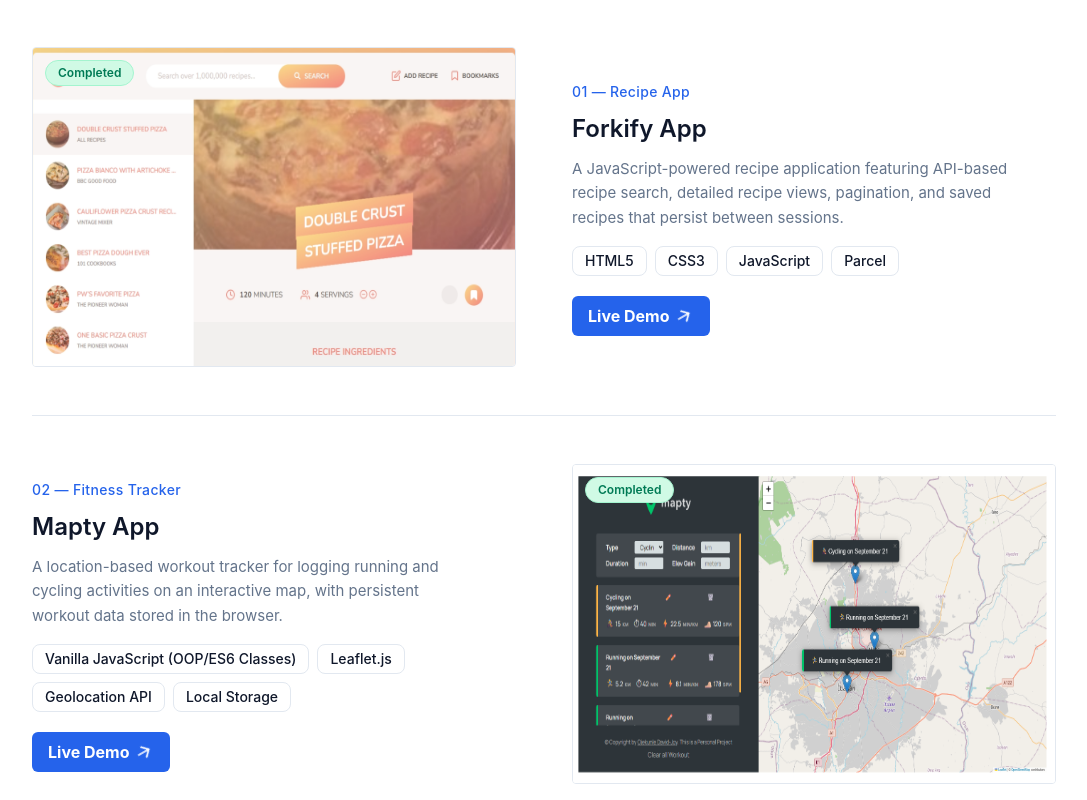
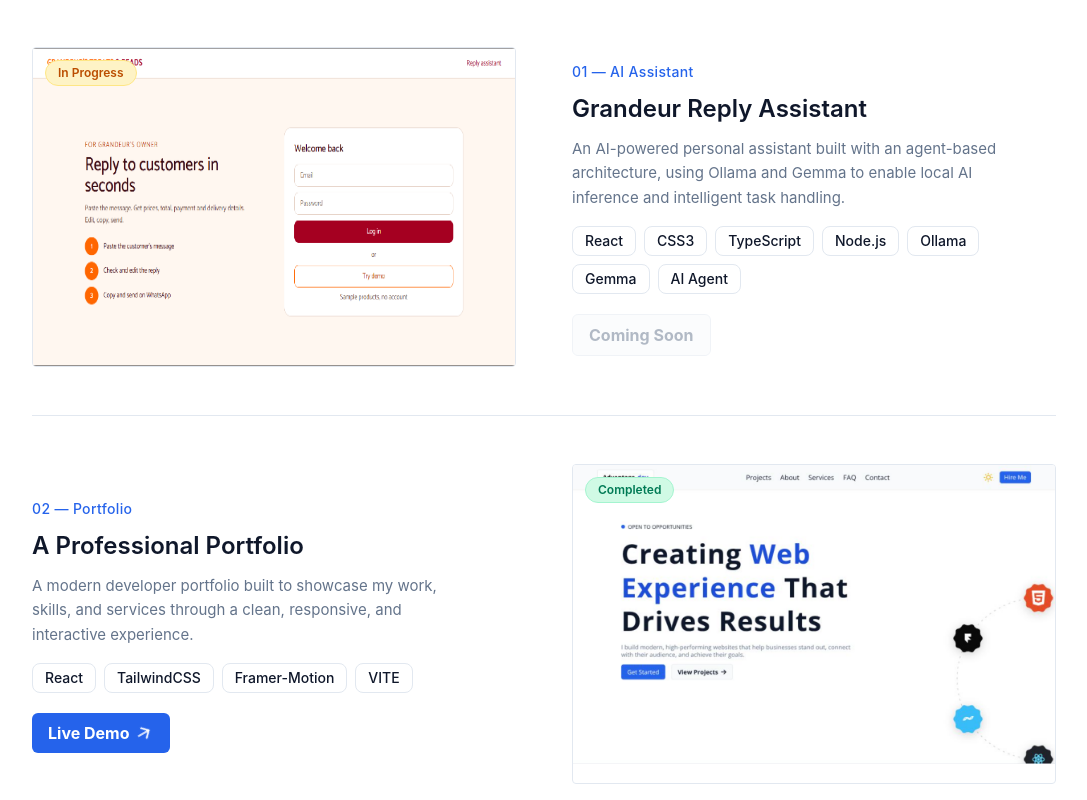
Before and after one commit to Advantage6dev/Professional-Portfolio, a React (Vite) app in the folder Portfolio/: page / in a window 1280 px wide. Shown: the part 4140-4940 px from the top of the page, without its empty margins (96-1183 px from the left). Built offline with nearby package versions, Linux system fonts and the light colour scheme.

Commit message:
updated the project section by adding 2 more projects

```diff
--- a/Portfolio/src/Comp/projects.jsx
+++ b/Portfolio/src/Comp/projects.jsx
@@ -5,7 +5,37 @@ import { IoMdArrowForward } from 'react-icons/io';
 
 const projects = [
   {
-    tag: '01 — Recipe App',
+    tag: '01 — AI Assistant',
+    title: 'Grandeur Reply Assistant',
+    desc: 'An AI-powered personal assistant built with an agent-based architecture, using Ollama and Gemma to enable local AI inference and intelligent task handling.',
+    stack: [
+      'React',
+      'CSS3',
+      'TypeScript',
+      'Node.js',
+      'Ollama',
+      'Gemma',
+      'AI Agent',
+    ],
+    img: '/images/GrandeurReplyass.png',
+    livelink: '',
+    gitlink: '',
+    reverse: false,
+    status: 'ongoing',
+  },
+  {
+    tag: '02 — Portfolio',
+    title: 'A Professional Portfolio',
+    desc: 'A modern developer portfolio built to showcase my work, skills, and services through a clean, responsive, and interactive experience.',
+    stack: ['React', 'TailwindCSS', 'Framer-Motion', 'VITE'],
+    img: '/images/professional-portfolio.png',
+    livelink: 'https://ojekunledavidjoy-portfolio.vercel.app/',
+    gitlink: 'https://github.com/Advantage6dev/Professional-Portfolio',
+    reverse: true,
+    status: 'completed',
+  },
+  {
+    tag: '03 — Recipe App',
     title: 'Forkify App',
     desc: 'A JavaScript-powered recipe application featuring API-based recipe search, detailed recipe views, pagination, and saved recipes that persist between sessions.',
     stack: ['HTML5', 'CSS3', 'JavaScript', 'Parcel'],
@@ -16,7 +46,7 @@ const projects = [
     status: 'completed',
   },
   {
-    tag: '02 — Fitness Tracker',
+    tag: '04 — Fitness Tracker',
     title: 'Mapty App',
     desc: 'A location-based workout tracker for logging running and cycling activities on an interactive map, with persistent workout data stored in the browser.',
     stack: [
@@ -32,7 +62,7 @@ const projects = [
     status: 'completed',
   },
   {
-    tag: '03 — E-commerce',
+    tag: '05 — E-commerce',
     title: 'Grandeur Treats and Beads',
     desc: 'A responsive e-commerce website designed to showcase handmade beads and food products, featuring product browsing, clear product details, and direct WhatsApp ordering to make purchasing simple for customers.',
     stack: ['Framer', 'HTML5', 'CSS3', 'JavaScript'],
@@ -60,10 +90,10 @@ const ProjectCard = ({ p }) => {
               : 'bg-emerald-100 text-emerald-700 border-emerald-200'
           }`}
         >
-          {p.status === 'ongoing' ? 'Ongoing Project' : 'Completed'}
+          {p.status === 'ongoing' ? 'In Progress' : 'Completed'}
         </span>
 
-        <img src={p.img} alt={p.title} className='block w-full h-full' />
+        <img src={p.img} alt={p.title} className='block w-full h-full ' />
       </div>
 
       {/* text */}
```
Also changed, not shown: Portfolio/public/images/GrandeurReplyass.png (added), Portfolio/public/images/professional-portfolio.png (added).
